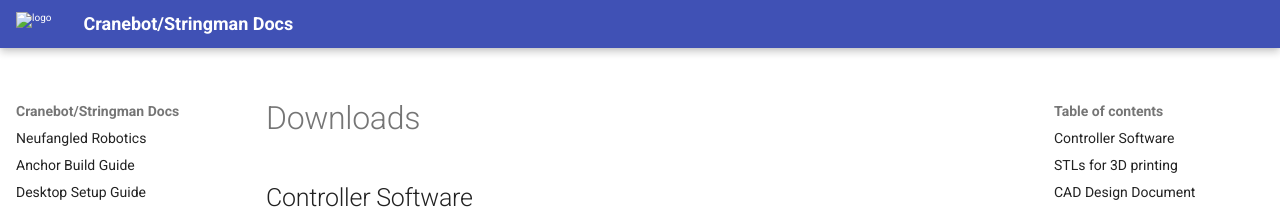
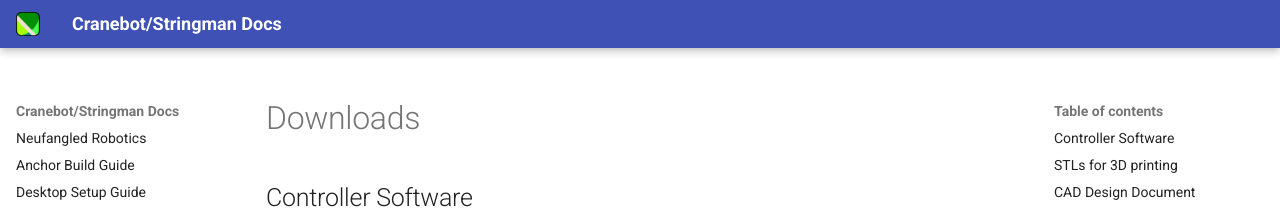
Before and after one commit to nhnifong/neufangled-site, an MkDocs documentation site: the page built from docs/downloads.md, in a window 1280 px wide. Shown: the top 209 px of the page. Built offline with MkDocs 1.6.1 and Material for MkDocs 9.7.7, drawn with Linux system fonts in a browser that asks for light colours.

```diff
--- a/mkdocs.yml
+++ b/mkdocs.yml
@@ -2,8 +2,8 @@
 site_url: https://nhnifong.github.io/neufangled-site
 theme:
   name: material
-  logo: assets/neufangled_icon_outline.png
-  favicon: assets/neufangled_icon_32.png
+  logo: icons/neufangled_icon_outline.png
+  favicon: icons/neufangled_icon_32.png
   palette:
     scheme: default
     primary: indigo
```
Also changed, not shown: 1 other file.
